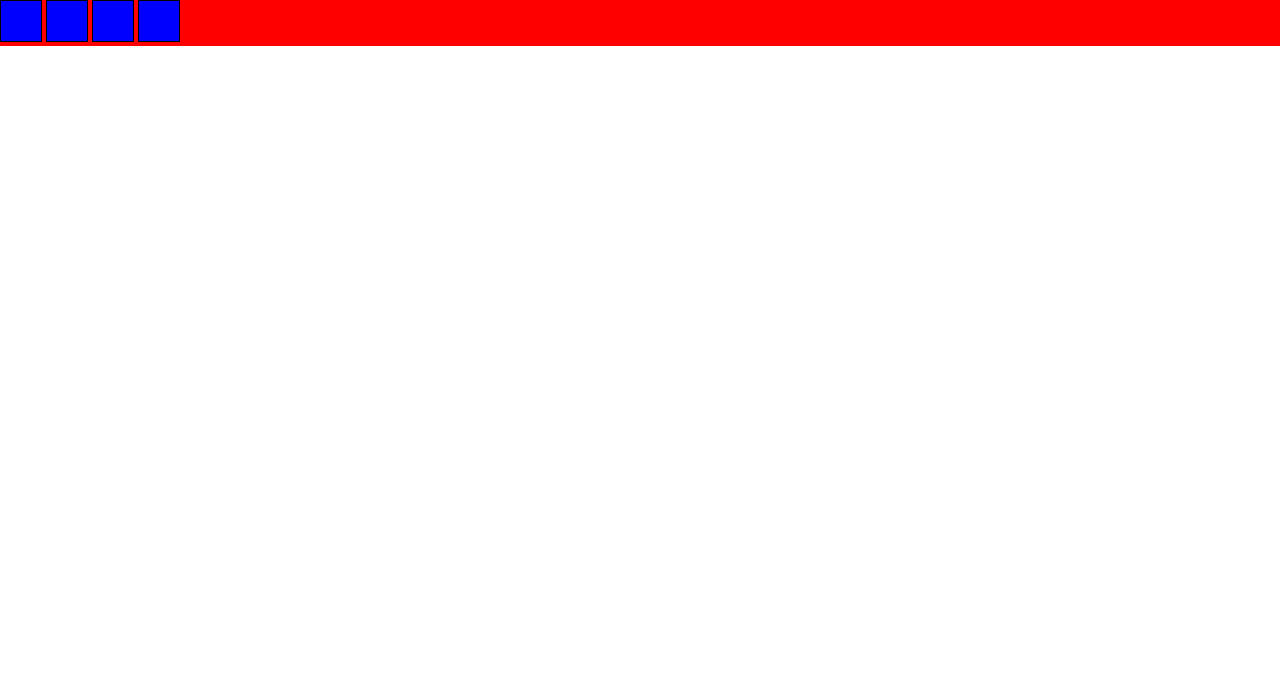
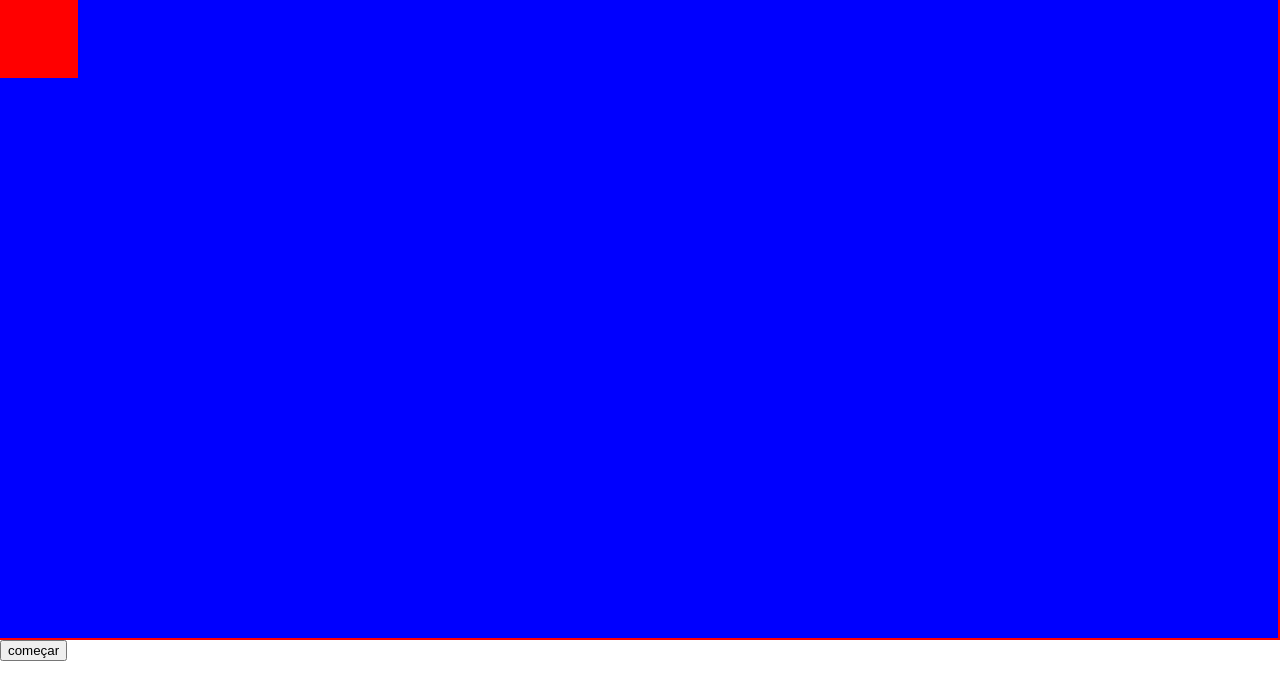
Before and after one commit to adargains/etch-a-sketch, a plain HTML site: page index.html in a window 1280 px wide. Drawn offline with Linux system fonts and the light colour scheme.

Commit message:
divs manuais

```diff
--- a/estilo.css
+++ b/estilo.css
@@ -3,15 +3,14 @@ body {
 }
 div {
 	background: red;
-
-
 }
 
-div div {
+.box {
 	position: relative;
 	background: blue;
 	display: inline-block;
-	border: 1px solid black;
-	width: 40px;
-	height: 40px;
+	border: 0px solid black;
+	width: 6.25%;
+	height: 80px;
+	margin:-2px;
 }
--- a/index.html
+++ b/index.html
@@ -8,14 +8,147 @@
 </head>
 <body>
 
-<div class="container">
+<div id="container">
 
-<div></div>
-<div></div>
-<div></div>
-<div></div>
+<div class="box"></div>
+<div class="box"></div>
+<div class="box"></div>
+<div class="box"></div>
+<div class="box"></div>
+<div class="box"></div>
+<div class="box"></div>
+<div class="box"></div>
+<div class="box"></div>
+<div class="box"></div>
+<div class="box"></div>
+<div class="box"></div>
+<div class="box"></div>
+<div class="box"></div>
+<div class="box"></div>
+<div class="box"></div>
+
+<div class="box"></div>
+<div class="box"></div>
+<div class="box"></div>
+<div class="box"></div>
+<div class="box"></div>
+<div class="box"></div>
+<div class="box"></div>
+<div class="box"></div>
+<div class="box"></div>
+<div class="box"></div>
+<div class="box"></div>
+<div class="box"></div>
+<div class="box"></div>
+<div class="box"></div>
+<div class="box"></div>
+<div class="box"></div>
+
+<div class="box"></div>
+<div class="box"></div>
+<div class="box"></div>
+<div class="box"></div>
+<div class="box"></div>
+<div class="box"></div>
+<div class="box"></div>
+<div class="box"></div>
+<div class="box"></div>
+<div class="box"></div>
+<div class="box"></div>
+<div class="box"></div>
+<div class="box"></div>
+<div class="box"></div>
+<div class="box"></div>
+<div class="box"></div>
+
+<div class="box"></div>
+<div class="box"></div>
+<div class="box"></div>
+<div class="box"></div>
+<div class="box"></div>
+<div class="box"></div>
+<div class="box"></div>
+<div class="box"></div>
+<div class="box"></div>
+<div class="box"></div>
+<div class="box"></div>
+<div class="box"></div>
+<div class="box"></div>
+<div class="box"></div>
+<div class="box"></div>
+<div class="box"></div>
+
+<div class="box"></div>
+<div class="box"></div>
+<div class="box"></div>
+<div class="box"></div>
+<div class="box"></div>
+<div class="box"></div>
+<div class="box"></div>
+<div class="box"></div>
+<div class="box"></div>
+<div class="box"></div>
+<div class="box"></div>
+<div class="box"></div>
+<div class="box"></div>
+<div class="box"></div>
+<div class="box"></div>
+<div class="box"></div>
+
+<div class="box"></div>
+<div class="box"></div>
+<div class="box"></div>
+<div class="box"></div>
+<div class="box"></div>
+<div class="box"></div>
+<div class="box"></div>
+<div class="box"></div>
+<div class="box"></div>
+<div class="box"></div>
+<div class="box"></div>
+<div class="box"></div>
+<div class="box"></div>
+<div class="box"></div>
+<div class="box"></div>
+<div class="box"></div>
+
+<div class="box"></div>
+<div class="box"></div>
+<div class="box"></div>
+<div class="box"></div>
+<div class="box"></div>
+<div class="box"></div>
+<div class="box"></div>
+<div class="box"></div>
+<div class="box"></div>
+<div class="box"></div>
+<div class="box"></div>
+<div class="box"></div>
+<div class="box"></div>
+<div class="box"></div>
+<div class="box"></div>
+<div class="box"></div>
+
+<div class="box"></div>
+<div class="box"></div>
+<div class="box"></div>
+<div class="box"></div>
+<div class="box"></div>
+<div class="box"></div>
+<div class="box"></div>
+<div class="box"></div>
+<div class="box"></div>
+<div class="box"></div>
+<div class="box"></div>
+<div class="box"></div>
+<div class="box"></div>
+<div class="box"></div>
+<div class="box"></div>
+<div class="box"></div>
 
 </div>
+
+<button>começar</button>
 
 </body>
 
--- a/javascript.js
+++ b/javascript.js
@@ -1,5 +1,17 @@
 $(document).ready(function(){
-    $("button").click(function(){
-        $("p").css("color", "yellow");
-    });
+	$("button").click(function(){
+		var i = 0;
+		while(i<64){
+		$("#container").append("<div class='box'></div>");
+	}
+	});
+
+	$(".box").hover(
+		function(){
+        	$(this).css("background","red");
+    	},
+    	function(){
+        	$(this).css("background","blue");
+    	}
+    );
 });
```
